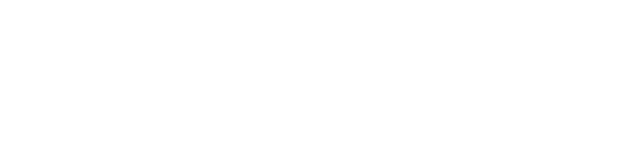
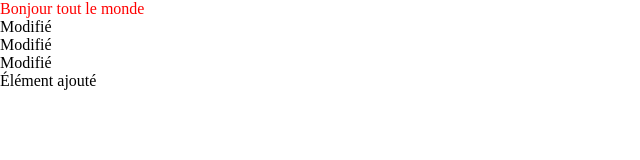
Before and after one commit to MarionCts/DOM-JS-base-6, a plain HTML site: page index.html in a window 1280 px wide. Shown: the whole page, without its empty margins (0-640 px from the left). Drawn offline with Linux system fonts and the light colour scheme.

Commit message:
Adding solutions

```diff
--- a/index.html
+++ b/index.html
@@ -5,8 +5,16 @@
     <meta name="viewport" content="width=device-width, initial-scale=1.0">
     <title>Exercice DOM JS</title>
     <script src="script.js" defer></script>
+    <link rel="stylesheet" href="style.css">
 </head>
 <body>
+    <p id="message">Bonjour</p>
+    <p class="info">Texte 1</p>
+    <p class="info">Texte 2</p>
+    <p class="info">Texte 3</p>
 
+    <ul id="liste"></ul>
+
+    <p id="a-supprimer">Texte à supprimer</p>
 </body>
 </html>
--- a/script.js
+++ b/script.js
@@ -0,0 +1,32 @@
+// EXO 1
+
+let paragraph = document.getElementById("message");
+paragraph.textContent = "Bonjour tout le monde";
+
+// EXO 2
+
+// paragraph.style.color="red"; FIRST SOLUTION
+
+paragraph.classList.toggle("red"); // SECOND SOLUTION
+
+// EXO 3
+
+let infoParagraphs = document.querySelectorAll(".info");
+
+for (let i = 0; i < infoParagraphs.length; i++) {
+    infoParagraphs[i].textContent = "Modifié"
+}
+
+// EXO 4
+
+let List = document.querySelector("#liste");
+let newListItem = document.createElement("li");
+newListItem.textContent = "Élément ajouté";
+List.append(newListItem);
+
+// EXO 5
+
+let removeText = document.querySelector("#a-supprimer");
+removeText.remove();
+
+// EXO 6
--- /dev/null
+++ b/style.css
@@ -0,0 +1,13 @@
+/* RESET CSS */
+
+* {
+    margin: 0;
+    padding: 0;
+    box-sizing: border-box;
+}
+
+/* GENERAL STYLES */
+
+.red {
+    color: red;
+}
```
